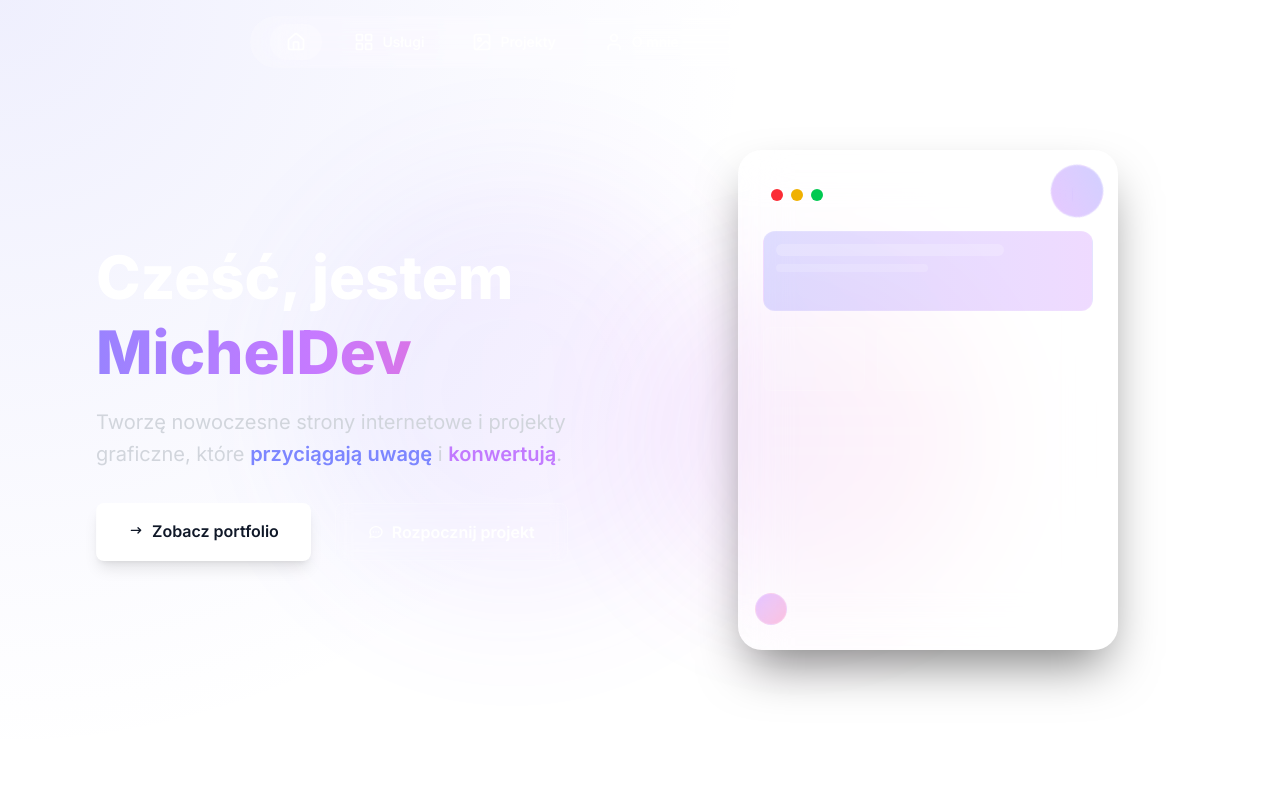
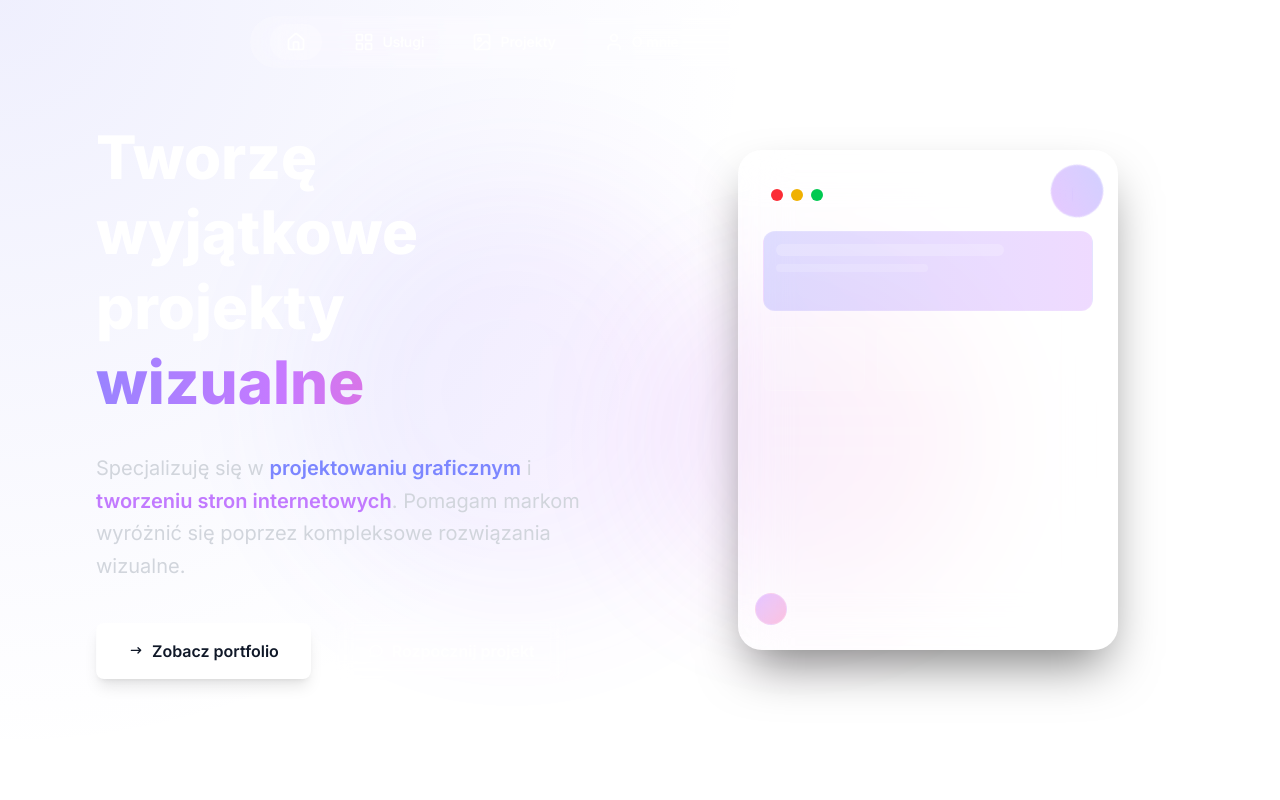
Before and after one commit to Lorexowy/micheldev-portfolio, a Next.js app: page / in a window 1280 px wide. Shown: the top 800 px of the page. Built offline with nearby package versions, Linux system fonts and the light colour scheme.

Commit message:
zmiany hero ready

```diff
--- a/src/components/sections/Hero.tsx
+++ b/src/components/sections/Hero.tsx
@@ -43,7 +43,7 @@ export default function Hero() {
 
   return (
     <motion.section
-      className={`relative overflow-hidden min-h-screen flex flex-col md:flex-row gap-12 md:gap-16 items-center justify-center px-6 md:px-16 lg:px-24 bg-gradient-to-br from-black via-gray-900 to-black ${inter.variable}`}
+      className={`relative overflow-hidden min-h-screen flex flex-col lg:flex-row gap-8 md:gap-12 lg:gap-16 items-center justify-center px-4 sm:px-6 md:px-12 lg:px-16 xl:px-24 py-12 md:py-16 lg:py-0 bg-gradient-to-br from-black via-gray-900 to-black ${inter.variable}`}
       initial="hidden"
       animate="visible"
       variants={container}
@@ -54,9 +54,9 @@ export default function Hero() {
       {/* Animated background particles */}
       <div className="absolute inset-0 overflow-hidden pointer-events-none"></div>
 
-      {/* Gradient orbs */}
+      {/* Gradient orbs - adjusted for mobile */}
       <motion.div
-        className="absolute top-1/4 left-1/4 w-96 h-96 bg-gradient-to-r from-indigo-500/20 to-purple-500/20 rounded-full blur-3xl"
+        className="absolute top-1/4 left-1/4 w-64 h-64 md:w-80 lg:w-96 md:h-80 lg:h-96 bg-gradient-to-r from-indigo-500/20 to-purple-500/20 rounded-full blur-3xl"
         animate={{
           scale: [1, 1.2, 1],
           opacity: [0.3, 0.5, 0.3],
@@ -69,7 +69,7 @@ export default function Hero() {
         style={{ y: y1 }}
       />
       <motion.div
-        className="absolute bottom-1/4 right-1/4 w-80 h-80 bg-gradient-to-r from-purple-500/20 to-pink-500/20 rounded-full blur-3xl"
+        className="absolute bottom-1/4 right-1/4 w-48 h-48 md:w-64 lg:w-80 md:h-64 lg:h-80 bg-gradient-to-r from-purple-500/20 to-pink-500/20 rounded-full blur-3xl"
         animate={{
           scale: [1.2, 1, 1.2],
           opacity: [0.2, 0.4, 0.2],
@@ -82,10 +82,13 @@ export default function Hero() {
         style={{ y: y2 }}
       />
 
-      <motion.div variants={item} className="relative z-10 w-full md:w-1/2 max-w-xl text-center md:text-left">
-        <motion.div className="mb-4" variants={item}>
-          <h1 className="text-3xl sm:text-4xl md:text-5xl lg:text-6xl font-extrabold text-white leading-tight">
-            Cześć, jestem{" "}
+      <motion.div
+        variants={item}
+        className="relative z-10 w-full lg:w-1/2 max-w-2xl text-center lg:text-left order-1 lg:order-1"
+      >
+        <motion.div className="mb-6 md:mb-8" variants={item}>
+          <h1 className="text-2xl sm:text-3xl md:text-4xl lg:text-5xl xl:text-6xl font-extrabold text-white leading-tight sm:leading-tight md:leading-tight lg:leading-tight">
+            Tworzę wyjątkowe projekty{" "}
             <motion.span
               className="relative inline-block text-transparent bg-clip-text bg-gradient-to-r from-indigo-400 via-purple-400 to-pink-400 bg-[length:200%_200%]"
               animate={{
@@ -94,7 +97,7 @@ export default function Hero() {
               transition={{ duration: 5, repeat: Number.POSITIVE_INFINITY, ease: "linear" }}
               whileHover={{ scale: 1.05 }}
             >
-              MichelDev
+              wizualne
               <motion.div
                 className="absolute -inset-1 bg-gradient-to-r from-indigo-500/20 to-purple-500/20 rounded-lg blur-lg"
                 animate={{ opacity: [0, 0.5, 0] }}
@@ -106,24 +109,24 @@ export default function Hero() {
 
         <motion.p
           variants={item}
-          className="text-base sm:text-lg md:text-xl text-gray-300 mb-8 max-w-lg mx-auto md:mx-0 leading-relaxed"
+          className="text-sm sm:text-base md:text-lg lg:text-xl text-gray-300 mb-8 md:mb-10 max-w-lg mx-auto lg:mx-0 leading-relaxed px-2 sm:px-0"
         >
-          Tworzę nowoczesne strony internetowe i projekty graficzne, które{" "}
-          <span className="text-indigo-400 font-semibold">przyciągają uwagę</span> i{" "}
-          <span className="text-purple-400 font-semibold">konwertują</span>.
+          Specjalizuję się w <span className="text-indigo-400 font-semibold">projektowaniu graficznym</span> i{" "}
+          <span className="text-purple-400 font-semibold">tworzeniu stron internetowych</span>. Pomagam markom wyróżnić
+          się poprzez kompleksowe rozwiązania wizualne.
         </motion.p>
 
         <motion.div
           variants={item}
-          className="flex flex-col sm:flex-row gap-4 sm:gap-6 justify-center md:justify-start mt-8"
+          className="flex flex-col sm:flex-row gap-4 md:gap-6 justify-center lg:justify-start items-center px-2 sm:px-0"
         >
           <motion.a
             href="#projekty"
-            className="group relative px-8 py-4 bg-white text-gray-900 font-semibold rounded-lg overflow-hidden transition-all duration-300 shadow-lg hover:shadow-xl"
+            className="group relative w-full sm:w-auto px-6 md:px-8 py-3 md:py-4 bg-white text-gray-900 font-semibold rounded-lg overflow-hidden transition-all duration-300 shadow-lg hover:shadow-xl text-center"
             whileHover={{ scale: 1.02, y: -1 }}
             whileTap={{ scale: 0.98 }}
           >
-            <span className="relative z-10 flex items-center gap-2">
+            <span className="relative z-10 flex items-center justify-center gap-2 text-sm md:text-base">
               <svg className="w-4 h-4" fill="none" stroke="currentColor" viewBox="0 0 24 24">
                 <path strokeLinecap="round" strokeLinejoin="round" strokeWidth={2} d="M19 11H5m14 0l-4-4m4 4l-4 4" />
               </svg>
@@ -139,11 +142,11 @@ export default function Hero() {
 
           <motion.a
             href="#kontakt"
-            className="group relative px-8 py-4 border border-white/20 text-white font-semibold rounded-lg backdrop-blur-sm bg-white/5 transition-all duration-300 hover:bg-white/10 hover:border-white/30"
+            className="group relative w-full sm:w-auto px-6 md:px-8 py-3 md:py-4 border border-white/20 text-white font-semibold rounded-lg backdrop-blur-sm bg-white/5 transition-all duration-300 hover:bg-white/10 hover:border-white/30 text-center"
             whileHover={{ scale: 1.02, y: -1 }}
             whileTap={{ scale: 0.98 }}
           >
-            <span className="relative z-10 flex items-center gap-2">
+            <span className="relative z-10 flex items-center justify-center gap-2 text-sm md:text-base">
               <svg className="w-4 h-4" fill="none" stroke="currentColor" viewBox="0 0 24 24">
                 <path
                   strokeLinecap="round"
@@ -164,12 +167,12 @@ export default function Hero() {
         </motion.div>
       </motion.div>
 
-      {/* Enhanced mockup preview */}
+      {/* Enhanced mockup preview - optimized for mobile */}
       <motion.div
         variants={item}
-        className="relative z-10 w-full md:w-1/2 flex justify-center items-center"
+        className="relative z-10 w-full lg:w-1/2 flex justify-center items-center order-2 lg:order-2 mt-8 lg:mt-0"
         animate={{
-          y: [-10, 10, -10],
+          y: [-5, 5, -5],
         }}
         transition={{
           duration: 6,
@@ -178,7 +181,7 @@ export default function Hero() {
         }}
       >
         <motion.div
-          className="group relative bg-white/5 backdrop-blur-xl border border-white/10 rounded-3xl p-6 overflow-hidden w-72 sm:w-80 md:w-[380px] h-64 sm:h-80 md:h-[500px] shadow-2xl"
+          className="group relative bg-white/5 backdrop-blur-xl border border-white/10 rounded-2xl md:rounded-3xl p-4 md:p-6 overflow-hidden w-64 sm:w-72 md:w-80 lg:w-[340px] xl:w-[380px] h-48 sm:h-56 md:h-64 lg:h-80 xl:h-[500px] shadow-2xl"
           whileHover={{
             scale: 1.02,
             rotateY: 5,
@@ -191,38 +194,47 @@ export default function Hero() {
           }}
         >
           {/* Enhanced browser header */}
-          <div className="flex items-center gap-2 mb-4 p-2 bg-white/5 rounded-xl">
-            <div className="flex gap-2">
-              <motion.span className="w-3 h-3 bg-red-500 rounded-full cursor-pointer" whileHover={{ scale: 1.2 }} />
-              <motion.span className="w-3 h-3 bg-yellow-500 rounded-full cursor-pointer" whileHover={{ scale: 1.2 }} />
-              <motion.span className="w-3 h-3 bg-green-500 rounded-full cursor-pointer" whileHover={{ scale: 1.2 }} />
+          <div className="flex items-center gap-2 mb-3 md:mb-4 p-1.5 md:p-2 bg-white/5 rounded-lg md:rounded-xl">
+            <div className="flex gap-1.5 md:gap-2">
+              <motion.span
+                className="w-2.5 h-2.5 md:w-3 md:h-3 bg-red-500 rounded-full cursor-pointer"
+                whileHover={{ scale: 1.2 }}
+              />
+              <motion.span
+                className="w-2.5 h-2.5 md:w-3 md:h-3 bg-yellow-500 rounded-full cursor-pointer"
+                whileHover={{ scale: 1.2 }}
+              />
+              <motion.span
+                className="w-2.5 h-2.5 md:w-3 md:h-3 bg-green-500 rounded-full cursor-pointer"
+                whileHover={{ scale: 1.2 }}
+              />
             </div>
-            <div className="flex-1 h-6 bg-white/10 rounded-lg relative overflow-hidden mx-3">
+            <div className="flex-1 h-4 md:h-6 bg-white/10 rounded-md md:rounded-lg relative overflow-hidden mx-2 md:mx-3">
               <motion.div
                 className="absolute inset-0 bg-gradient-to-r from-indigo-500/20 to-purple-500/20"
                 animate={{ x: ["-100%", "100%"] }}
                 transition={{ duration: 3, repeat: Number.POSITIVE_INFINITY, ease: "easeInOut" }}
               />
-              <span className="absolute inset-0 flex items-center justify-center text-xs text-white/70 font-medium">
+              <span className="absolute inset-0 flex items-center justify-center text-[10px] md:text-xs text-white/70 font-medium">
                 micheldev.websites
               </span>
             </div>
           </div>
 
           {/* Enhanced content */}
-          <div className="space-y-4">
+          <div className="space-y-2 md:space-y-4">
             {/* Hero section mockup */}
-            <div className="h-20 bg-gradient-to-r from-indigo-500/20 to-purple-500/20 rounded-xl p-3 border border-white/10">
-              <div className="h-3 bg-white/20 rounded-full w-3/4 mb-2"></div>
-              <div className="h-2 bg-white/15 rounded-full w-1/2"></div>
+            <div className="h-12 md:h-16 lg:h-20 bg-gradient-to-r from-indigo-500/20 to-purple-500/20 rounded-lg md:rounded-xl p-2 md:p-3 border border-white/10">
+              <div className="h-2 md:h-3 bg-white/20 rounded-full w-3/4 mb-1 md:mb-2"></div>
+              <div className="h-1.5 md:h-2 bg-white/15 rounded-full w-1/2"></div>
             </div>
 
             {/* Cards grid */}
-            <div className="grid grid-cols-3 gap-3">
+            <div className="grid grid-cols-3 gap-2 md:gap-3">
               {[0, 1, 2].map((_, i) => (
                 <motion.div
                   key={i}
-                  className="h-16 bg-white/5 backdrop-blur-md border border-white/10 rounded-lg relative overflow-hidden"
+                  className="h-10 md:h-12 lg:h-16 bg-white/5 backdrop-blur-md border border-white/10 rounded-md md:rounded-lg relative overflow-hidden"
                   whileHover={{
                     scale: 1.05,
                     backgroundColor: "rgba(255, 255, 255, 0.1)",
@@ -240,11 +252,11 @@ export default function Hero() {
             </div>
 
             {/* Content lines */}
-            <div className="space-y-3 px-2">
+            <div className="space-y-2 md:space-y-3 px-1 md:px-2">
               {[0.8, 0.6, 0.4].map((width, i) => (
                 <motion.div
                   key={i}
-                  className="h-2 bg-white/10 rounded-full"
+                  className="h-1.5 md:h-2 bg-white/10 rounded-full"
                   style={{ width: `${width * 100}%` }}
                   animate={{ opacity: [0.3, 0.7, 0.3] }}
                   transition={{ duration: 2, delay: i * 0.5, repeat: Number.POSITIVE_INFINITY }}
@@ -253,9 +265,9 @@ export default function Hero() {
             </div>
           </div>
 
-          {/* Floating elements */}
+          {/* Floating elements - adjusted for mobile */}
           <motion.div
-            className="absolute top-4 right-4 w-12 h-12 bg-gradient-to-br from-indigo-500/30 to-purple-500/30 rounded-full backdrop-blur-sm border border-white/20"
+            className="absolute top-2 md:top-4 right-2 md:right-4 w-8 h-8 md:w-10 lg:w-12 md:h-10 lg:h-12 bg-gradient-to-br from-indigo-500/30 to-purple-500/30 rounded-full backdrop-blur-sm border border-white/20"
             animate={{
               rotate: 360,
               scale: [1, 1.1, 1],
@@ -267,17 +279,17 @@ export default function Hero() {
           />
 
           <motion.div
-            className="absolute bottom-6 left-4 w-8 h-8 bg-gradient-to-br from-purple-500/30 to-pink-500/30 rounded-full backdrop-blur-sm border border-white/20"
+            className="absolute bottom-3 md:bottom-6 left-2 md:left-4 w-6 h-6 md:w-8 md:h-8 bg-gradient-to-br from-purple-500/30 to-pink-500/30 rounded-full backdrop-blur-sm border border-white/20"
             animate={{
-              y: [0, -10, 0],
-              x: [0, 5, 0],
+              y: [0, -5, 0],
+              x: [0, 3, 0],
               scale: [1, 1.2, 1],
             }}
             transition={{ duration: 6, repeat: Number.POSITIVE_INFINITY, ease: "easeInOut" }}
           />
 
           {/* Glow effect */}
-          <div className="absolute inset-0 rounded-3xl bg-gradient-to-t from-indigo-500/5 via-transparent to-purple-500/5 opacity-0 group-hover:opacity-100 transition-opacity duration-500" />
+          <div className="absolute inset-0 rounded-2xl md:rounded-3xl bg-gradient-to-t from-indigo-500/5 via-transparent to-purple-500/5 opacity-0 group-hover:opacity-100 transition-opacity duration-500" />
         </motion.div>
       </motion.div>
     </motion.section>
```
